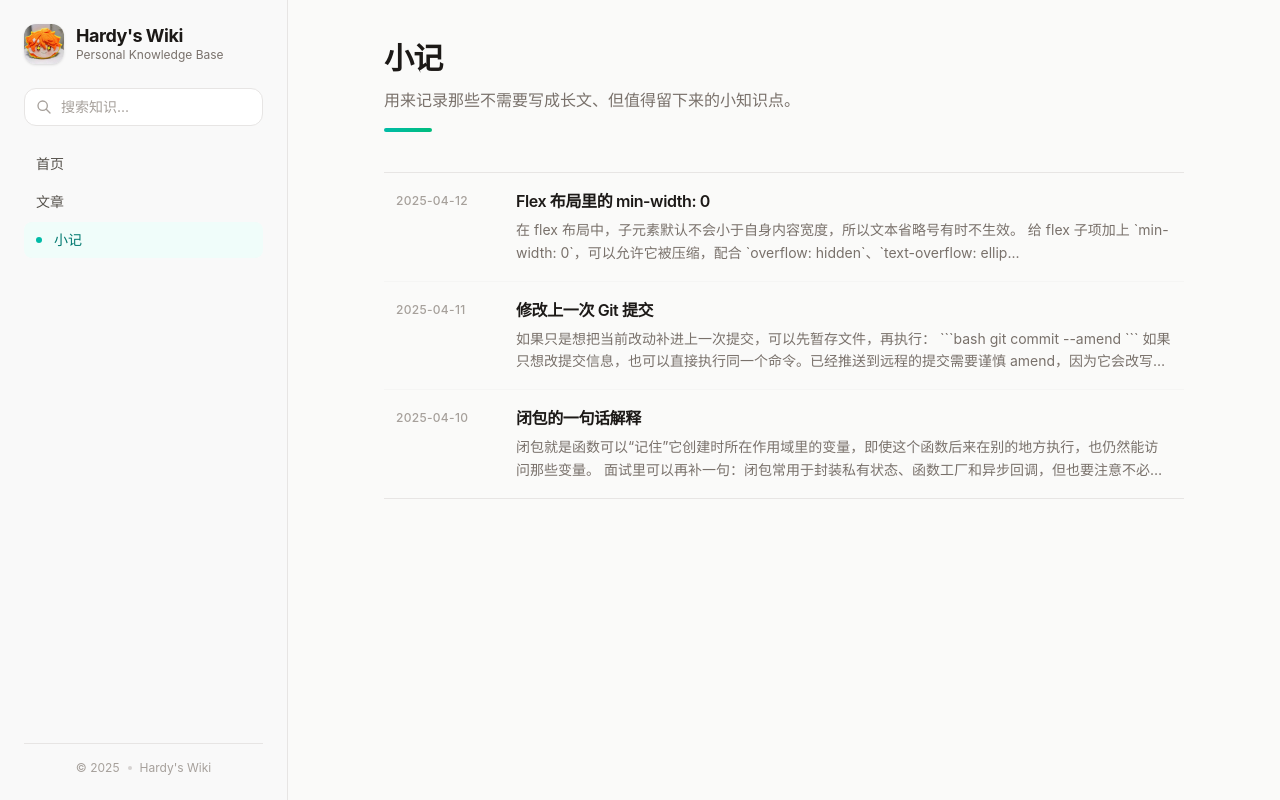
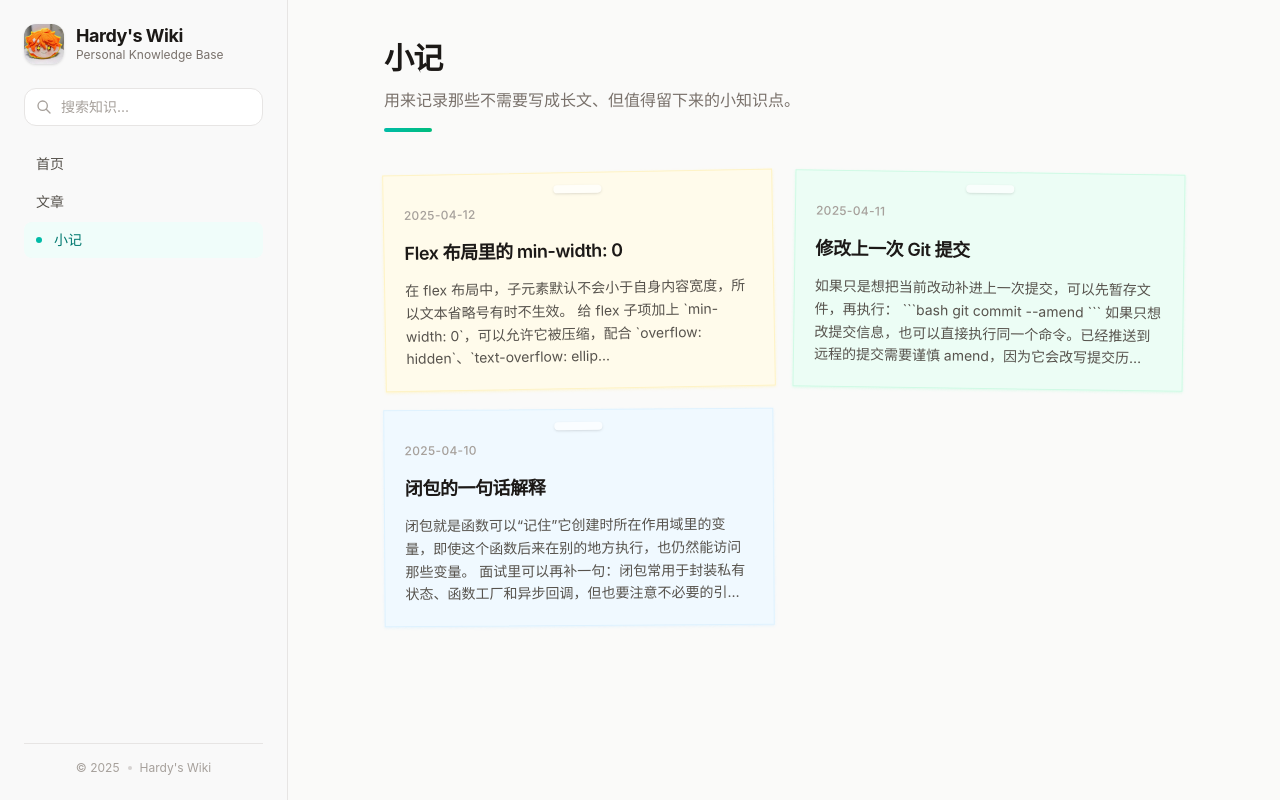
Before and after one commit to zel-forprogress/hardywiki, a Next.js app: page /notes in a window 1280 px wide. Built offline with nearby package versions, Linux system fonts and the light colour scheme.

Commit message:
Style notes as sticky notes

```diff
--- a/src/app/blog/page.tsx
+++ b/src/app/blog/page.tsx
@@ -84,8 +84,8 @@ export default async function BlogPage({ searchParams }: BlogPageProps) {
                   小记
                 </h2>
                 <div className="space-y-3">
-                  {filteredNotes.map((note) => (
-                    <NoteCard key={note.slug} note={note} />
+                  {filteredNotes.map((note, index) => (
+                    <NoteCard key={note.slug} note={note} index={index} />
                   ))}
                 </div>
               </section>
--- a/src/app/categories/[slug]/page.tsx
+++ b/src/app/categories/[slug]/page.tsx
@@ -87,8 +87,8 @@ export default async function CategoryPage({ params }: CategoryPageProps) {
                 小记
               </h2>
               <div className="space-y-3">
-                {categoryNotes.map((note) => (
-                  <NoteCard key={note.slug} note={note} />
+                {categoryNotes.map((note, index) => (
+                  <NoteCard key={note.slug} note={note} index={index} />
                 ))}
               </div>
             </section>
--- a/src/app/notes/page.tsx
+++ b/src/app/notes/page.tsx
@@ -17,9 +17,9 @@ export default async function NotesPage() {
       </div>
 
       {notes.length > 0 ? (
-        <div className="border-y border-stone-200">
-          {notes.map((note) => (
-            <NoteCard key={note.slug} note={note} />
+        <div className="grid gap-5 sm:grid-cols-2">
+          {notes.map((note, index) => (
+            <NoteCard key={note.slug} note={note} index={index} />
           ))}
         </div>
       ) : (
--- a/src/components/NoteCard.tsx
+++ b/src/components/NoteCard.tsx
@@ -3,28 +3,38 @@ import type { Note } from "@/lib/notes";
 
 interface NoteCardProps {
   note: Note;
+  index: number;
 }
 
-export default function NoteCard({ note }: NoteCardProps) {
+const noteStyles = [
+  "bg-amber-50 border-amber-100 shadow-amber-100/60 rotate-[-1deg]",
+  "bg-emerald-50 border-emerald-100 shadow-emerald-100/60 rotate-[0.8deg]",
+  "bg-sky-50 border-sky-100 shadow-sky-100/60 rotate-[-0.4deg]",
+  "bg-rose-50 border-rose-100 shadow-rose-100/60 rotate-[1deg]",
+];
+
+export default function NoteCard({ note, index }: NoteCardProps) {
+  const style = noteStyles[index % noteStyles.length];
+
   return (
-    <article className="group border-b border-stone-100 last:border-b-0">
+    <article className="group">
       <Link
         href={`/notes/${note.slug}`}
-        className="grid gap-2 py-4 transition-colors hover:bg-stone-50/70 sm:grid-cols-[7rem_1fr] sm:px-3"
+        className={`relative block min-h-52 p-5 border shadow-sm transition-all duration-300 hover:-translate-y-1 hover:rotate-0 hover:shadow-lg ${style}`}
       >
-        <time className="text-xs font-medium text-stone-400 tracking-wide sm:pt-1">
+        <span className="absolute left-1/2 top-3 h-2 w-12 -translate-x-1/2 rounded-full bg-white/70 shadow-sm" />
+
+        <time className="block pt-3 text-xs font-medium text-stone-400 tracking-wide">
           {note.date}
         </time>
 
-        <div>
-          <h2 className="text-base font-semibold text-stone-900 group-hover:text-teal-700 transition-colors mb-1.5 tracking-tight">
-            {note.title}
-          </h2>
+        <h2 className="mt-4 text-lg font-semibold text-stone-900 group-hover:text-teal-700 transition-colors tracking-tight">
+          {note.title}
+        </h2>
 
-          <p className="text-sm text-stone-500 leading-relaxed line-clamp-2">
-            {note.excerpt}
-          </p>
-        </div>
+        <p className="mt-3 text-sm text-stone-600 leading-relaxed line-clamp-4">
+          {note.excerpt}
+        </p>
       </Link>
     </article>
   );
```
